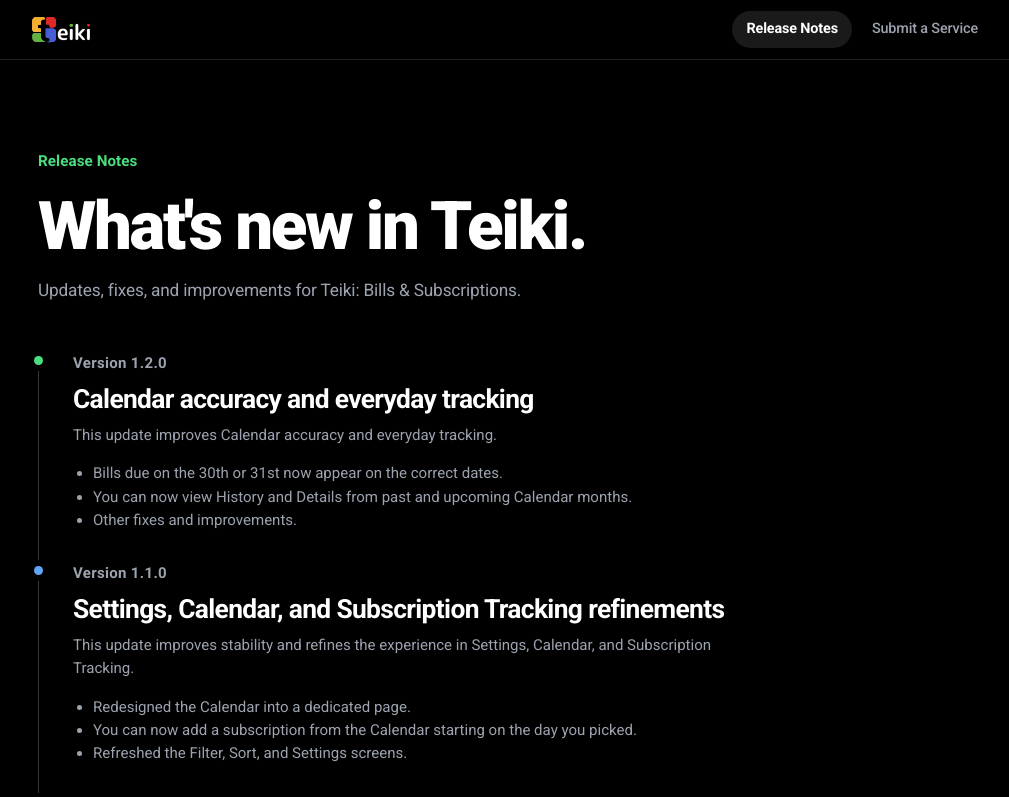
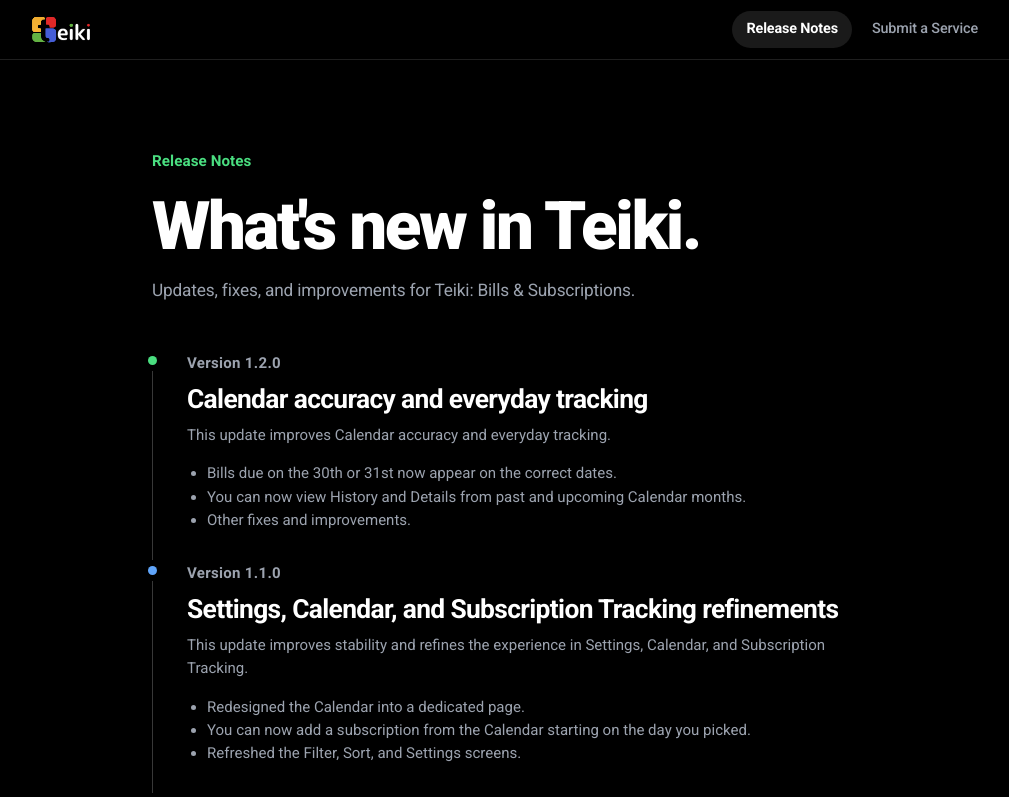
Before and after one commit to teikiapp/teiki-web, an Angular app: page /release-notes in a window 1280 px wide. Shown: the top 797 px of the page, without its empty margins (128-1137 px from the left). Built offline with nearby package versions, Linux system fonts and the light colour scheme.

Commit message:
style: update layout for release & service pages

```diff
--- a/src/styles.css
+++ b/src/styles.css
@@ -529,12 +529,22 @@
   margin-bottom: clamp(30px, 5vw, 48px);
 }
 
+.release-page .product-hero {
+  max-width: 720px;
+  margin-left: auto;
+  margin-right: auto;
+}
+
 .product-hero h1 {
   font-size: clamp(2.35rem, 5.4vw, 4.2rem);
   line-height: 1.04;
   letter-spacing: -0.035em;
   max-width: 760px;
   margin: 0 0 16px;
+}
+
+.release-page .product-hero h1 {
+  max-width: 720px;
 }
 
 .product-hero p:last-child {
@@ -549,6 +559,7 @@
   display: grid;
   gap: 0;
   max-width: 720px;
+  margin: 0 auto;
 }
 
 .release-note {
@@ -620,8 +631,21 @@
   max-width: 980px;
 }
 
+.submit-page .product-hero {
+  max-width: 720px;
+  margin-left: auto;
+  margin-right: auto;
+  text-align: left;
+}
+
+.submit-page .product-hero p:last-child {
+  margin-left: 0;
+  margin-right: 0;
+}
+
 .submit-shell {
   max-width: 720px;
+  margin: 0 auto;
   padding: clamp(22px, 4vw, 32px);
   border: 1px solid var(--line);
   border-radius: var(--radius-lg);
```
